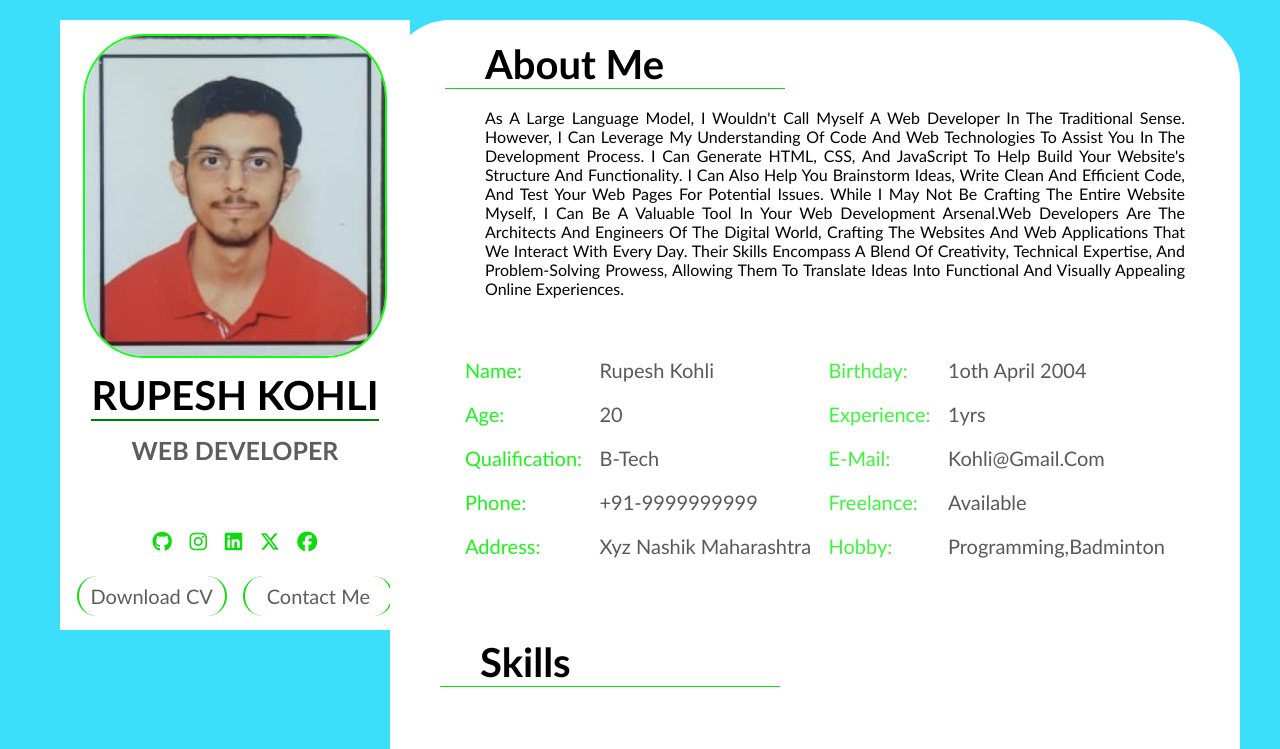
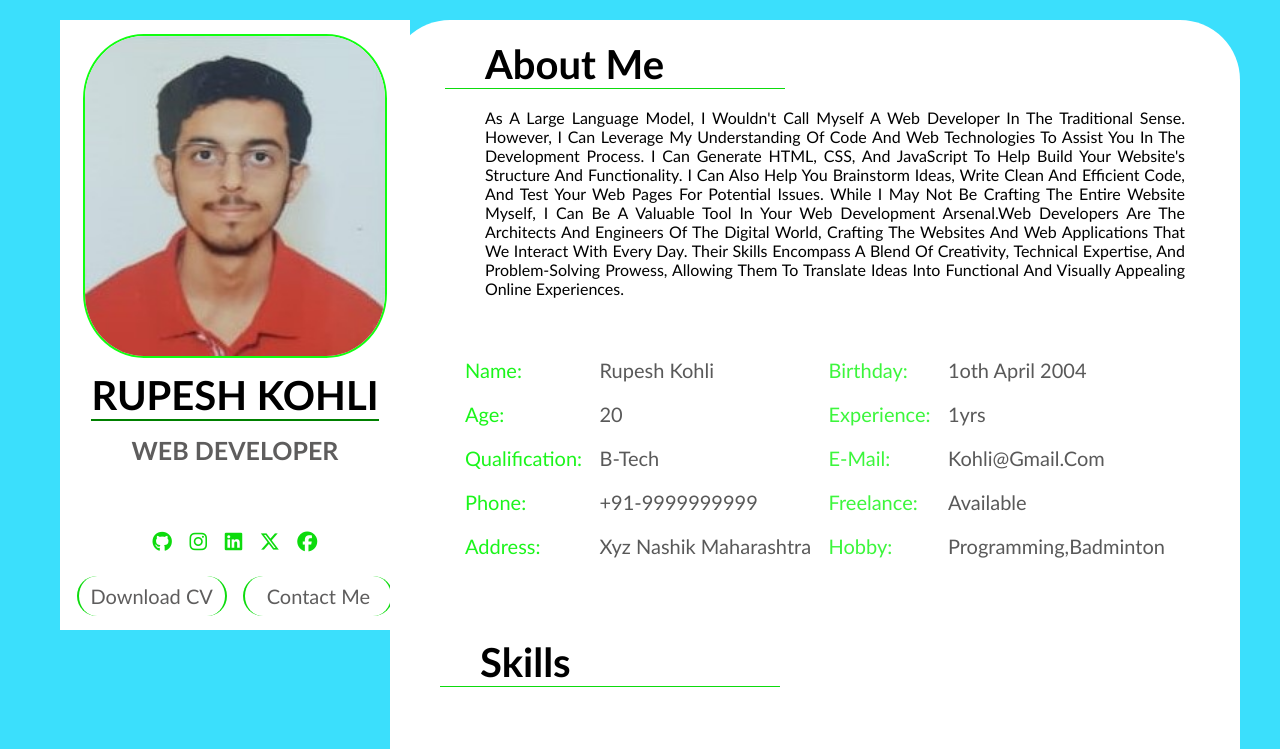
Before and after one commit to kohlirupesh19/Codsoft, a plain HTML site: page Portfolio website/index.html in a window 1280 px wide. Shown: the top 749 px of the page. Drawn offline with Linux system fonts and the light colour scheme.

Commit message:
Task 2 LVL 1

```diff
--- a/Portfolio website/index.html
+++ b/Portfolio website/index.html
@@ -10,7 +10,7 @@
 <body>
     <section class ="sec1">
         <div class="intro">
-            <img style="height: 320px; width: 300px; border-radius: 20%;  border: 2px solid rgb(16, 255, 16) ;" src="images/WhatsApp Image 2024-05-07 at 14.12.58_5c687f3d.jpg" alt="pp">
+            <img style="height: 320px; width: 300px; border-radius: 20%;  border: 2px solid rgb(16, 255, 16) ;" src="images/profilepic.jpg" alt="pp">
             <H1 style="font-size: 40px; text-transform: uppercase; border-bottom:2px solid green ;">Rupesh Kohli</H1>
             <h3 style="font-size: 25px; color: #242222bb;">WEB DEVELOPER</h3>
             <div class="social">
```
Also changed, not shown: Portfolio website/images/WhatsApp Image 2024-05-07 at 14.12.58_5c687f3d.jpg (deleted), Portfolio website/images/profilepic.jpg (added).
